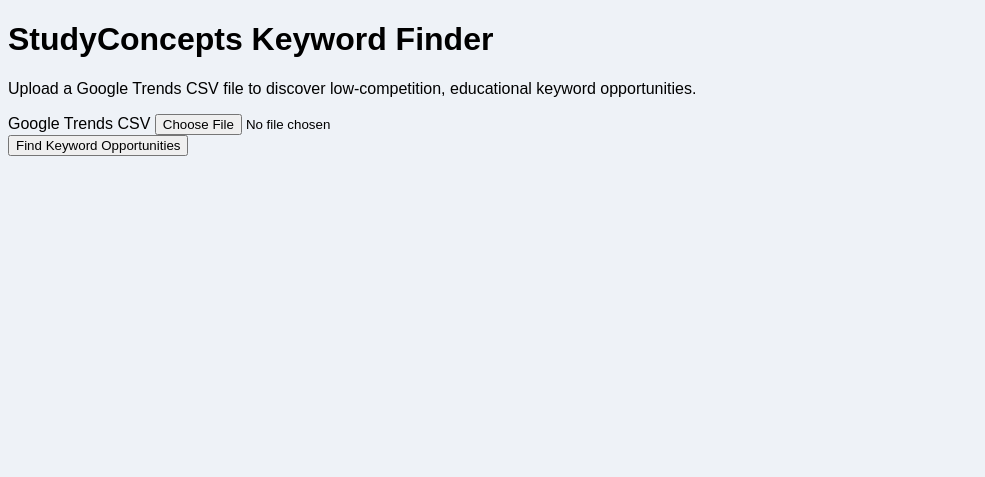
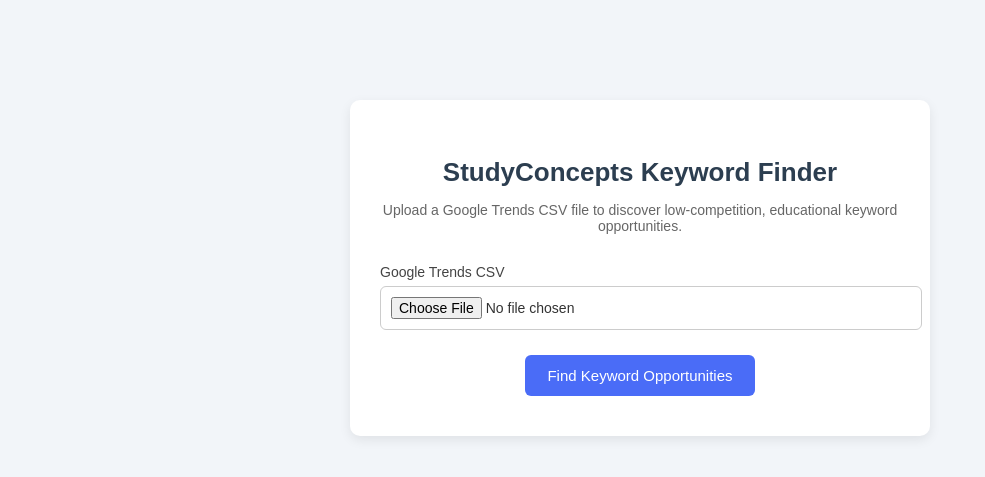
Before and after one commit to TechBuzzam/keyword-finder, a Flask app: page / in a window 1280 px wide. Shown: the top 477 px of the page, without its empty margins (0-985 px from the left). Run offline with Flask 3, Linux system fonts and the light colour scheme.

Commit message:
Update style.css

```diff
--- a/static/style.css
+++ b/static/style.css
@@ -1,11 +1,73 @@
 body {
-    font-family: Arial;
-    background: #eef2f7;
+    font-family: Arial, Helvetica, sans-serif;
+    background-color: #f2f5f9;
+    margin: 0;
+    padding: 0;
+    color: #333;
 }
-.box {
-    width: 400px;
-    margin: 80px auto;
-    padding: 30px;
-    background: white;
+
+.container {
+    max-width: 520px;
+    margin: 100px auto;
+    padding: 40px 30px;
+    background-color: #ffffff;
     border-radius: 10px;
+    box-shadow: 0 4px 12px rgba(0, 0, 0, 0.08);
+    text-align: center;
 }
+
+h1 {
+    margin-bottom: 10px;
+    font-size: 26px;
+    color: #2c3e50;
+}
+
+.subtitle {
+    font-size: 14px;
+    color: #666;
+    margin-bottom: 30px;
+}
+
+.upload-box {
+    margin-bottom: 25px;
+    text-align: left;
+}
+
+.upload-box label {
+    display: block;
+    margin-bottom: 6px;
+    font-size: 14px;
+    color: #444;
+}
+
+.upload-box input[type="file"] {
+    width: 100%;
+    padding: 10px;
+    border-radius: 6px;
+    border: 1px solid #ccc;
+    font-size: 14px;
+}
+
+.btn {
+    background-color: #4a6cf7;
+    color: #ffffff;
+    border: none;
+    padding: 12px 22px;
+    font-size: 15px;
+    border-radius: 6px;
+    cursor: pointer;
+    transition: background-color 0.2s ease;
+}
+
+.btn:hover {
+    background-color: #3b5be0;
+}
+
+.messages {
+    margin-top: 20px;
+}
+
+.error {
+    color: #c0392b;
+    font-size: 14px;
+    }
```
